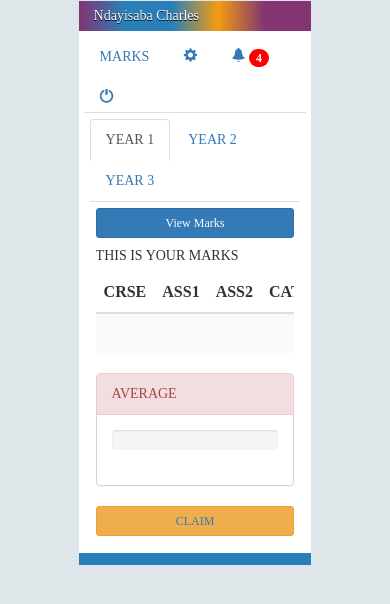
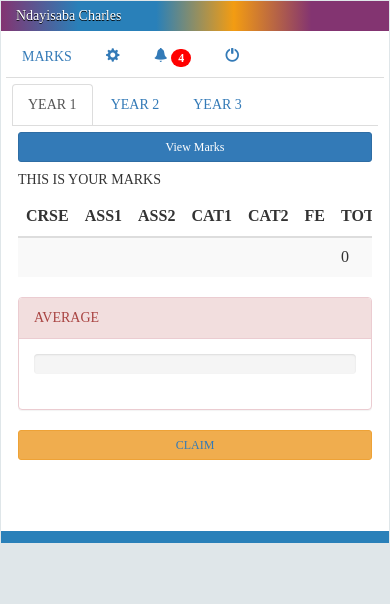
Before and after one commit to nccharles/uok, a PHP site: page /student/studenthome.php in a window 390 px wide. Shown: the part 150-754 px from the top of the page. Run offline with PHP 8.4, Linux system fonts and the light colour scheme; a user stored in the database is signed in; data comes from the database, SQL or seed files in the repository; some libraries are stand-ins or nearby versions.

Commit message:
changed width

```diff
--- a/student/studenthome.php
+++ b/student/studenthome.php
@@ -116,6 +116,14 @@ background-color: #4a4a4a;
 
 .content{
 	margin-left: 0px;
+}
+}
+@media only screen and (max-width: 450px){
+  div#box {
+  width: 100%;
+  margin: 0 auto;
+	margin-top: 0px;
+  border-bottom: 12px solid #2980b9;
 }
 }
 @media only screen and (min-width: 320px){
```
